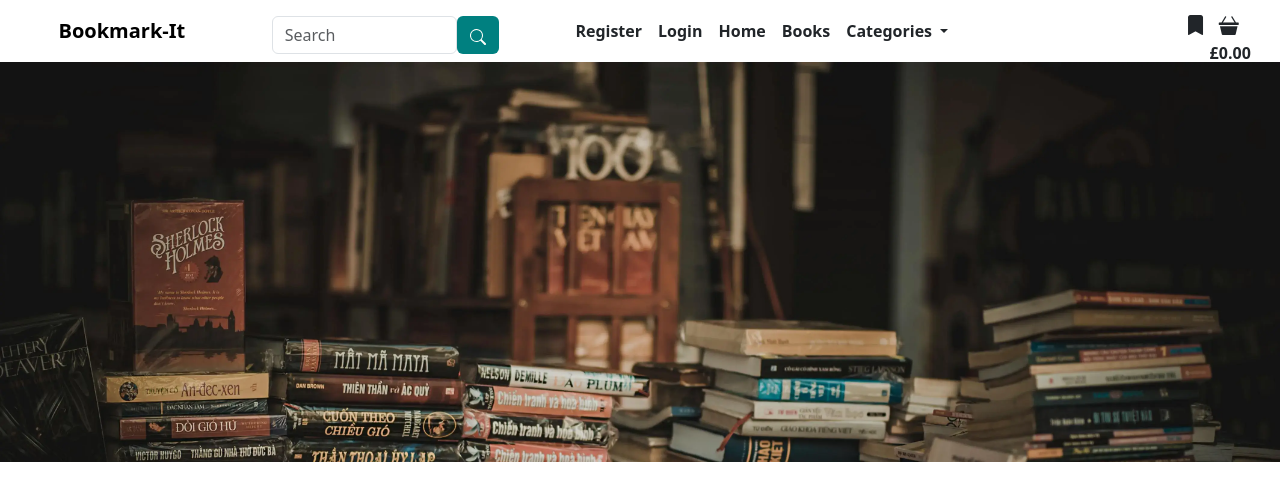
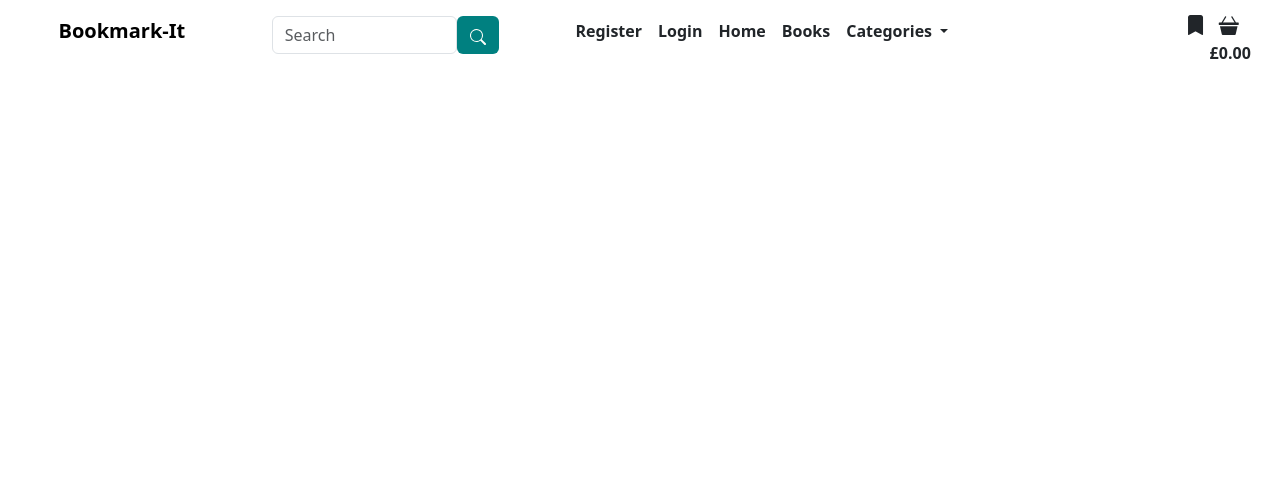
Before and after one commit to abz2489/book-mark-it, a Django app: page / in a window 1280 px wide. Shown: the top 501 px of the page. Run offline with Django 3.2, Linux system fonts and the light colour scheme; some libraries are stand-ins or nearby versions.

Commit message:
Remove index image

```diff
--- a/home/templates/home/index.html
+++ b/home/templates/home/index.html
@@ -2,7 +2,5 @@
 {% load static %}
 
 {% block content %}
-<div class="main-img-container">
-    <div class="main-books-img"></div>
-</div>
+
 {% endblock %}
```
